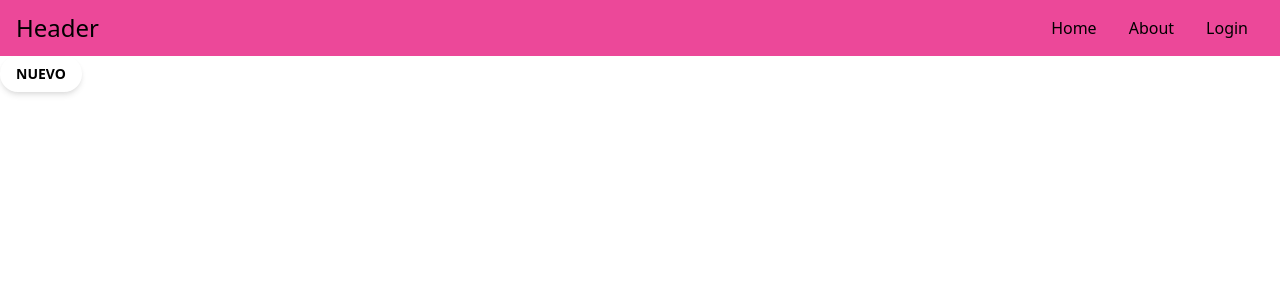
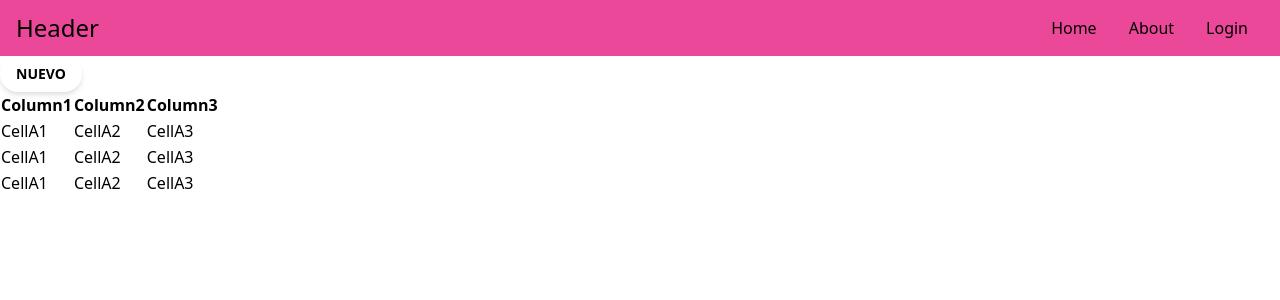
Before and after one commit to sebastianvelo/react-typescript-tailwind-template, a React (Create React App) app: page / in a window 1280 px wide. Shown: the top 300 px of the page. Built offline with nearby package versions, Linux system fonts and the light colour scheme.

Commit message:
New component Table

```diff
--- a/package.json
+++ b/package.json
@@ -23,7 +23,7 @@
     "web-vitals": "^1.1.2"
   },
   "scripts": {
-    "build:style": "npx tailwindcss-cli@latest build ./src/client/style/index.css -o ../dist/tailwind.css",
+    "build:style": "npx tailwindcss-cli@latest build ./src/style/index.css -o ../dist/tailwind.css",
     "start": "npm run build:style && craco start",
     "build": "craco build",
     "test": "craco test",
--- a/src/client/layout/main/Main.tsx
+++ b/src/client/layout/main/Main.tsx
@@ -1,6 +1,12 @@
 import Pill from "components/badge/pill/Pill";
+import Table from "components/table/Table";
 import { FunctionComponent, useEffect } from "react";
 import { Switch, useHistory } from "react-router-dom";
+
+const tablemock = {
+    columns: ["Column1", "Column2", "Column3",],
+    rows: [["CellA1", "CellA2", "CellA3"], ["CellA1", "CellA2", "CellA3"], ["CellA1", "CellA2", "CellA3"]]
+}
 
 interface MainProps {
 
@@ -19,6 +25,7 @@ const Main: FunctionComponent<MainProps> = () => {
     return (
         <main>
             <Pill label="NUEVO" />
+            <Table {...tablemock} />
             <Switch>
 
             </Switch>
--- /dev/null
+++ b/src/components/table/Table.tsx
@@ -0,0 +1,24 @@
+import { FunctionComponent } from "react";
+import Row from "./row/Row";
+
+interface TableProps {
+    columns: string[];
+    rows: string[][];
+}
+
+const Table: FunctionComponent<TableProps> = (props: TableProps) => {
+    return (
+        <table>
+            <thead>
+                <tr>
+                    {props.columns.map(column => <th>{column}</th>)}
+                </tr>
+            </thead>
+            <tbody>
+                {props.rows.map(row => <Row cells={row} />)}
+            </tbody>
+        </table>
+    );
+}
+
+export default Table;
--- /dev/null
+++ b/src/components/table/cell/BodyCell.tsx
@@ -0,0 +1,15 @@
+import { FunctionComponent } from "react";
+
+interface BodyCellProps {
+    text: string;
+}
+
+const BodyCell: FunctionComponent<BodyCellProps> = (props: BodyCellProps) => {
+    return (
+        <td>
+            {props.text}
+        </td>
+     );
+}
+
+export default BodyCell;
--- /dev/null
+++ b/src/components/table/row/Row.tsx
@@ -0,0 +1,16 @@
+import { FunctionComponent } from "react";
+import BodyCell from "../cell/BodyCell";
+
+export interface RowProps {
+    cells: string[];
+}
+
+const Row: FunctionComponent<RowProps> = (props: RowProps) => {
+    return (
+        <tr>
+            {props.cells.map((cell) => <BodyCell text={cell} />)}
+        </tr>
+    );
+}
+
+export default Row;
```
